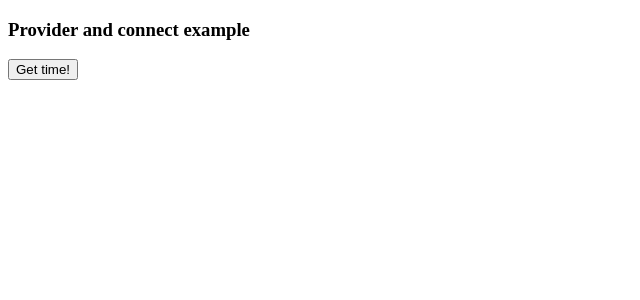
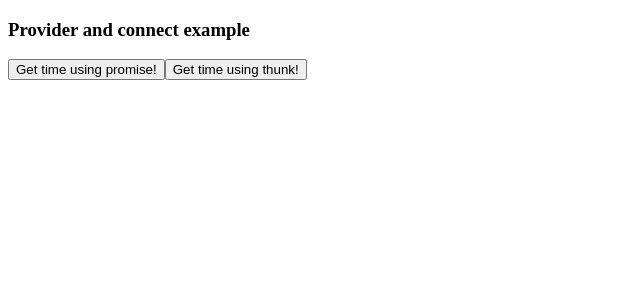
Before and after one commit to marushkevych/redux-tutorial, a React app: page / in a window 1280 px wide. Shown: the top 300 px of the page, without its empty margins (0-640 px from the left). Built offline with nearby package versions, Linux system fonts and the light colour scheme; the HTML template or start-up script is replaced by a standard one.

Commit message:
thunk middleware example

```diff
--- a/package.json
+++ b/package.json
@@ -14,6 +14,7 @@
     "react-dom": "^0.14.7",
     "react-redux": "^4.4.0",
     "redux": "^3.3.1",
+    "redux-thunk": "^1.0.3",
     "webpack": "^1.12.13"
   },
   "devDependencies": {
--- a/src/action-creators.js
+++ b/src/action-creators.js
@@ -1,4 +1,8 @@
-export function getTime () {
+/**
+ * Async action using promise middleware
+ * see ./promise-middleware.js
+ */
+export function getTimeUsingPromise () {
 
   const promise =  new Promise((resolve, reject) => {
     setTimeout(function(){
@@ -14,3 +18,31 @@ export function getTime () {
     promise
   }
 }
+
+/**
+ * Async action using thunk middleware
+ * see https://www.npmjs.com/package/redux-thunk
+ */
+export function getTimeUsingThunk () {
+
+  return dispatch => {
+    dispatch({ type: 'GET_TIME_REQUEST' })
+
+    setTimeout(function(){
+      const d = new Date()
+      const ms = ('000' + d.getMilliseconds()).slice(-3)
+
+      dispatch({
+        type: 'GET_TIME_SUCCESS',
+        result: `${d.toString().match(/\d{2}:\d{2}:\d{2}/)[0]}.${ms}`
+      })
+
+      // error
+      // dispatch({
+      //   type: 'GET_TIME_FAILURE',
+      //   error: 'an error!'
+      // })
+    }, 2000)
+  }
+
+}
--- a/src/home.jsx
+++ b/src/home.jsx
@@ -38,9 +38,11 @@ class Home extends React.Component {
     return (
       <div>
           <h3>Provider and connect example</h3>
-          <button {...attrs} onClick={this.props.actions.getTime}>Get time!</button> {message}
+          <button {...attrs} onClick={this.props.actions.getTimeUsingPromise}>Get time using promise!</button>
+          <button {...attrs} onClick={this.props.actions.getTimeUsingThunk}>Get time using thunk!</button>
           <Time/>
           <h4>{error}</h4>
+          <h4>{message}</h4>
       </div>
     )
   }
--- a/src/reducers.js
+++ b/src/reducers.js
@@ -4,14 +4,16 @@ export function data (state = {}, action){
     case 'GET_TIME_REQUEST':
       return {
         ...state,
-        frozen: true
+        frozen: true,
+        error: ''
       }
 
     case 'GET_TIME_SUCCESS':
       return {
         ...state,
         frozen: false,
-        time: action.result
+        time: action.result,
+        error: ''
       }
 
     case 'GET_TIME_FAILURE':
--- a/src/store.js
+++ b/src/store.js
@@ -1,7 +1,8 @@
 import {createStore, combineReducers, applyMiddleware} from 'redux'
 import promiseMiddleware from './promise-middleware'
 import logMiddleware from './log-middleware'
+import thunk from 'redux-thunk';
 import * as reducers from './reducers'
 
 
-export default createStore(combineReducers(reducers), applyMiddleware(promiseMiddleware, logMiddleware))
+export default createStore(combineReducers(reducers), applyMiddleware(thunk, promiseMiddleware, logMiddleware))
--- a/src/time.jsx
+++ b/src/time.jsx
@@ -1,5 +1,7 @@
 import React from 'react'
 import { connect } from 'react-redux'
+
+// this component only re-renders if state.data.time has changed
 
 class Time extends React.Component {
 
```
